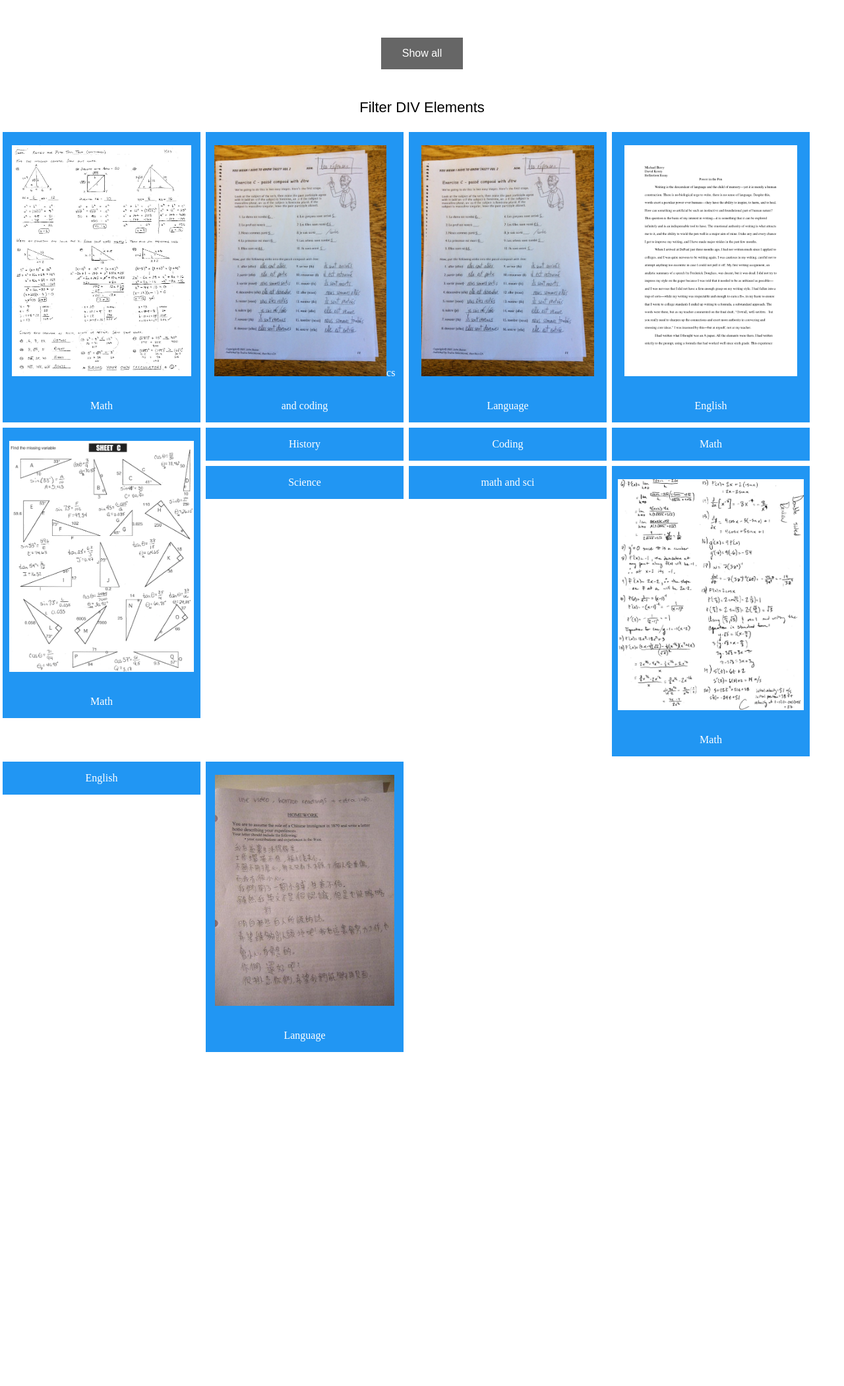
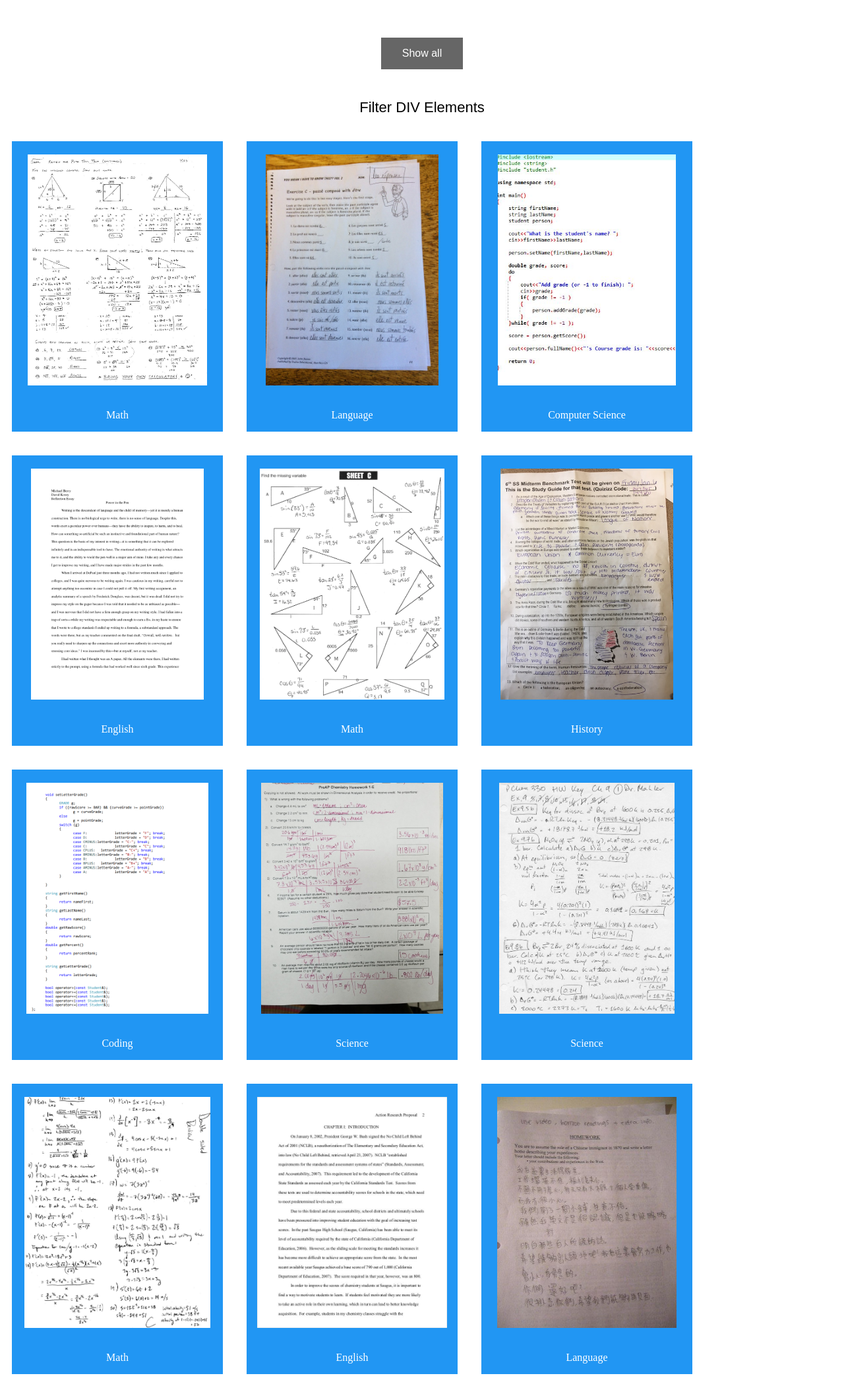
Before and after one commit to amaliatorres/light_work, a Python web app: template templates/search.html in a window 1280 px wide. Shown: the part 268-2368 px from the top of the page at 66% size. Before the commit the page ends 1862 px from the top, so only its background shows below. Run offline with Jinja, Linux system fonts and the light colour scheme; the template is opened without the code that fills it, so the values that code supplies are empty; some libraries are stand-ins or nearby versions.

Commit message:
almost done with filter

```diff
--- a/static/css/style.css
+++ b/static/css/style.css
@@ -219,11 +219,12 @@ h2{
 .filterDiv {
   float: left;
   background-color: #2196F3;
+  border: 20px;
   color: #ffffff;
-  width: 300px;
+  width: 320px;
   line-height: 50px;
   text-align: center;
-  margin: 4px;
+  margin: 18px;
   display: none;
 }
 
--- a/templates/search.html
+++ b/templates/search.html
@@ -51,18 +51,17 @@
 
    <div class="container">
 
-     <div class="filterDiv math"><img src ="/static/math3.jpg">Math</div>
-     <div class="filterDiv science coding"><img src ="/static/language.jpg">cs and coding</div>
+     <div class="filterDiv math"><img src ="/static/math3.jpg"><br>Math</div>
      <div class="filterDiv language"><img src ="/static/language.jpg">Language</div>
-     <div class="filterDiv english"><img src ="/static/essay2.jpg">English</div>
-     <div class="filterDiv math"><img src ="/static/math1.png">Math</div>
-     <div class="filterDiv history">History</div>
-     <div class="filterDiv coding">Coding</div>
-     <div class="filterDiv math">Math</div>
-     <div class="filterDiv science">Science</div>
-     <div class="filterDiv math science">math and sci</div>
-     <div class="filterDiv math"><img src ="/static/math4.jpg" >Math</div>
-     <div class="filterDiv english">English</div>
+     <div class="filterDiv coding"><img src ="/static/cs.png">Computer Science</div>
+     <div class="filterDiv english"><img src ="/static/essay2.jpg"><br>English</div>
+     <div class="filterDiv math"><img src ="/static/math1.png"><br>Math</div>
+     <div class="filterDiv history"><img src ="/static/history.jpg"><br>History</div>
+     <div class="filterDiv coding"><img src ="/static/cs2.png">Coding</div>
+     <div class="filterDiv science"><img src ="/static/science1.jpg">Science</div>
+     <div class="filterDiv science"><img src ="/static/science4.jpg"><br>Science</div>
+     <div class="filterDiv math"><img src ="/static/math4.jpg"><br>Math</div>
+     <div class="filterDiv english"><img src ="/static/essay3.jpg">English</div>
      <div class="filterDiv language"><img src ="/static/language4.jpg" >Language</div>
    </div>
 
```
Also changed, not shown: static/cs.png (added), static/cs2.png (added), static/essay3.jpg (added), static/science2.jpg, static/science4.jpg (added).
